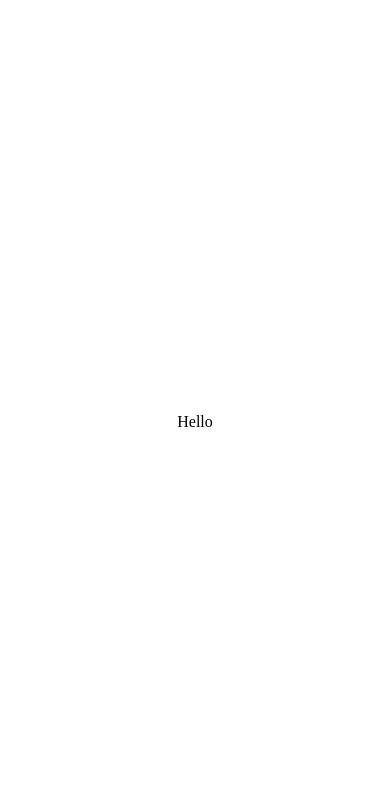
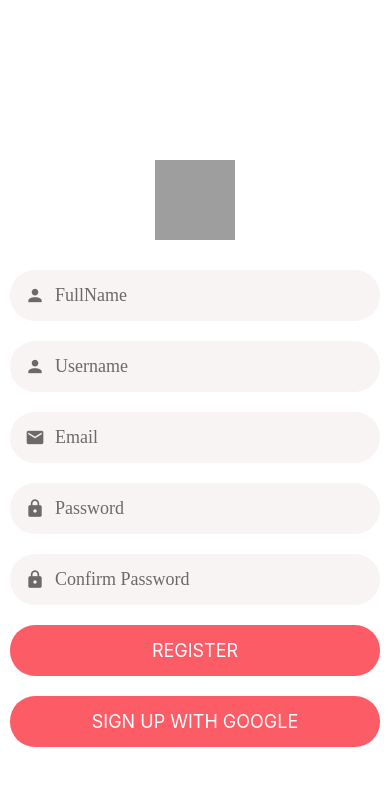
Before and after one commit to olashina201/home-secretary-mobile, a React Native app: screen / in a window 390 px wide. Shown: the top 786 px of the page. Built offline with nearby package versions, Linux system fonts and the light colour scheme; grey boxes are pictures that could not be loaded.

Commit message:
register

```diff
--- a/components/forms/AppFormField.js
+++ b/components/forms/AppFormField.js
@@ -4,14 +4,14 @@ import { useFormikContext } from "formik";
 import AppTextInput from "../AppTextInput";
 import ErrorMessage from "./ErrorMessage";
 
-const AppFormField = ({ name, width, ...otherProps }: any) => {
-  const { setFieldTouched, setFieldValue, values, errors, touched }: any = useFormikContext();
+const AppFormField = ({ name, width, ...otherProps }) => {
+  const { setFieldTouched, setFieldValue, values, errors, touched } = useFormikContext();
 
   return (
     <>
       <AppTextInput
         onBlur={() => setFieldTouched(name)}
-        onChangeText={(text: any) => setFieldValue(name, text)}
+        onChangeText={(text) => setFieldValue(name, text)}
         value={values[name]}
         width={width}
         {...otherProps}
--- a/screens/Register.js
+++ b/screens/Register.js
@@ -1,5 +1,5 @@
 import React from "react";
-import { StyleSheet, Image, View } from "react-native";
+import { StyleSheet, Image } from "react-native";
 import * as Yup from "yup";
 
 import Screen from "../components/Screen";
@@ -17,50 +17,69 @@ const validationSchema = Yup.object().shape({
 
 const Register = () => {
   return (
-    <View>Hello</View>
-    // <Screen style={styles.container}>
-    //   {/* <Image
-    //     style={styles.logo}
-    //     source={require("../../assets/logo-red.png")}
-    //   /> */}
-    //   <Form
-    //     initialValues={{ name: "", email: "", password: "" }}
-    //     onSubmit={(values) => console.log(values)}
-    //     validationSchema={validationSchema}
-    //   >
-    //     <FormField
-    //       autoCorrect={false}
-    //       icon="account"
-    //       name="name"
-    //       placeholder="Name"
-    //     />
-    //     <FormField
-    //       autoCapitalize="none"
-    //       autoCorrect={false}
-    //       icon="email"
-    //       keyboardType="email-address"
-    //       name="email"
-    //       placeholder="Email"
-    //       textContentType="emailAddress"
-    //     />
-    //     <FormField
-    //       autoCapitalize="none"
-    //       autoCorrect={false}
-    //       icon="lock"
-    //       name="password"
-    //       placeholder="Password"
-    //       secureTextEntry
-    //       textContentType="password"
-    //     />
-    //     <SubmitButton title="Register" />
-    //   </Form>
-    // </Screen>
+    <Screen style={styles.container}>
+      <Image
+        style={styles.logo}
+        source={require("../../assets/logo-red.png")}
+      />
+      <Form
+        initialValues={{ name: "", email: "", password: "" }}
+        onSubmit={(values) => console.log(values)}
+        validationSchema={validationSchema}
+      >
+        <FormField
+          autoCorrect={false}
+          icon="account"
+          name="name"
+          placeholder="FullName"
+          width="100%"
+        />
+        <FormField
+          autoCorrect={false}
+          icon="account"
+          name="username"
+          placeholder="Username"
+          width="100%"
+        />
+        <FormField
+          autoCapitalize="none"
+          autoCorrect={false}
+          icon="email"
+          keyboardType="email-address"
+          name="email"
+          placeholder="Email"
+          textContentType="emailAddress"
+        />
+        <FormField
+          autoCapitalize="none"
+          autoCorrect={false}
+          icon="lock"
+          name="password"
+          placeholder="Password"
+          secureTextEntry
+          textContentType="password"
+        />
+        <FormField
+          autoCapitalize="none"
+          autoCorrect={false}
+          icon="lock"
+          name="password"
+          placeholder="Confirm Password"
+          secureTextEntry
+          textContentType="password"
+        />
+        <SubmitButton title="Register" />
+        <SubmitButton title="Sign up with Google" />
+      </Form>
+    </Screen>
   );
 };
 
 const styles = StyleSheet.create({
   container: {
     padding: 10,
+    width: "100%",
+    marginTop: 50,
   },
   logo: {
     width: 80,
```
